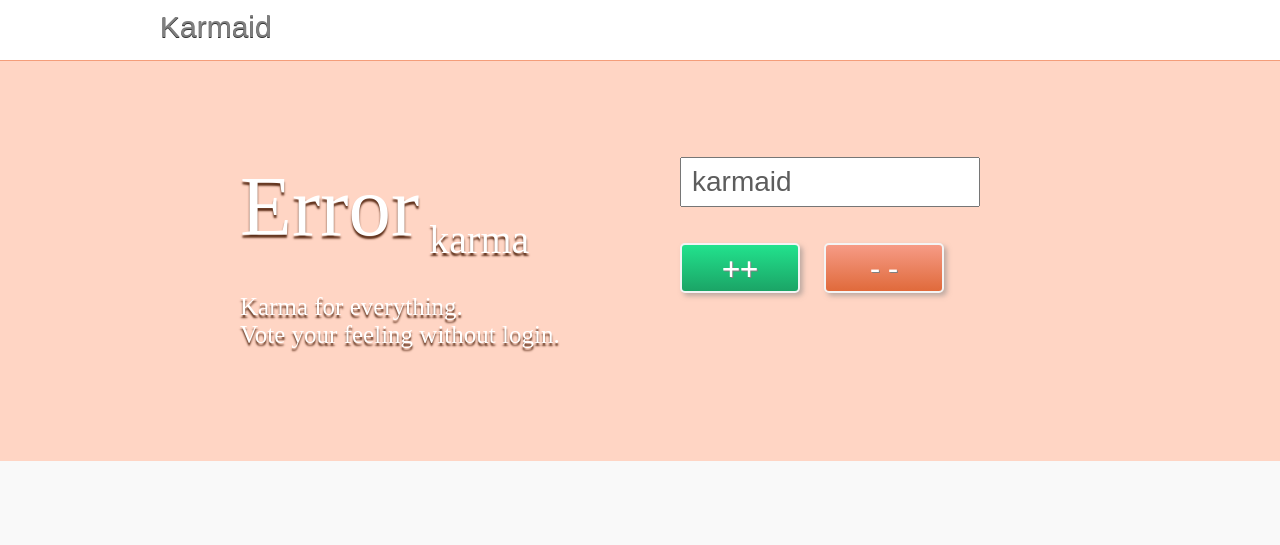
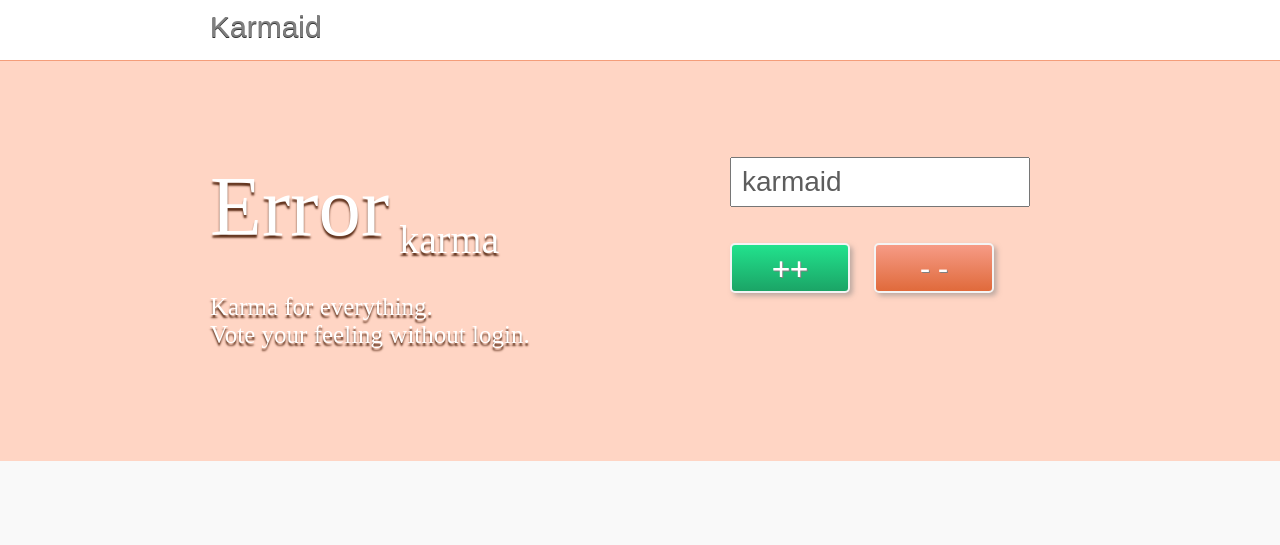
Before and after one commit to hirokiky/karmaid, a Python web app: template karmaid/templates/top.mako in a window 1280 px wide. Shown: the top 545 px of the page. Run offline with Jinja, Linux system fonts and the light colour scheme; the template is opened without the code that fills it, so the values that code supplies are empty; some libraries are stand-ins or nearby versions.

Commit message:
Minimized the width of container

```diff
--- a/karmaid/static/css/karmaid.css
+++ b/karmaid/static/css/karmaid.css
@@ -4,14 +4,14 @@
 
 .container {
     text-align: left;
-    width: 960px;
+    width: 860px;
     margin: 0 auto;
     padding: 0;
 }
 
 .nav {
     width: 100%;
-    min-width: 960px;
+    min-width: 860px;
     padding-top: 10px;
     height: 50px;
     background-color: rgb(255, 255, 255);
@@ -30,14 +30,13 @@
     margin: 0;
     height: 320px;
     width: 100%;
-    min-width: 960px;
+    min-width: 860px;
     background-color: rgba(255, 119, 66, 0.31);
     padding-top: 80px;
     color: #ffffff;
 }
 
 .hero-text {
-    padding-left: 80px;
     text-shadow: 0 3px 2px #5d2e18;
     float: left;
 }
@@ -102,7 +101,7 @@
 
 
 .ranking {
-    min-width: 960px;
+    min-width: 860px;
     height: 520px;
     padding-top: 54px;
     padding-bottom: 80px;
@@ -199,7 +198,7 @@
 }
 
 footer {
-    min-width: 960px;
+    min-width: 860px;
     padding-top: 18px;
     height: 100px;
     background-color: rgba(255, 119, 66, 0.31);
```
